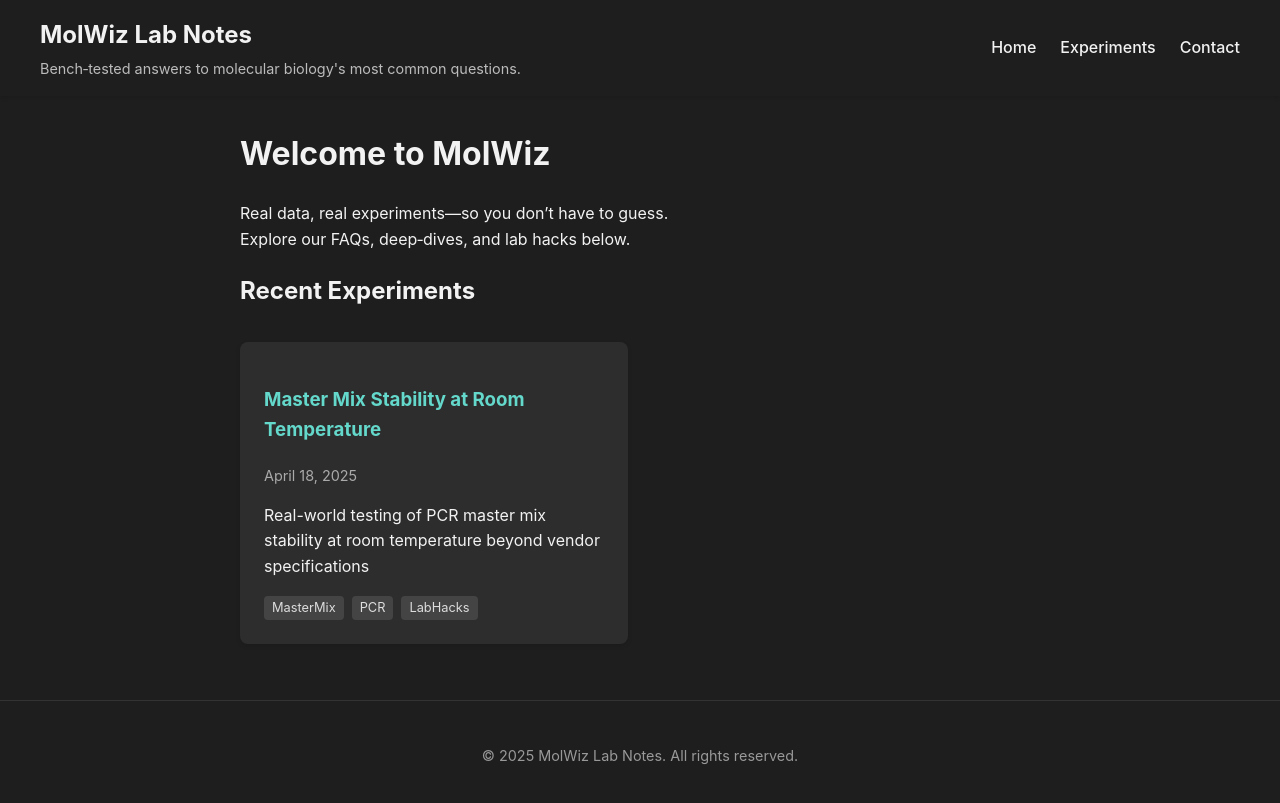
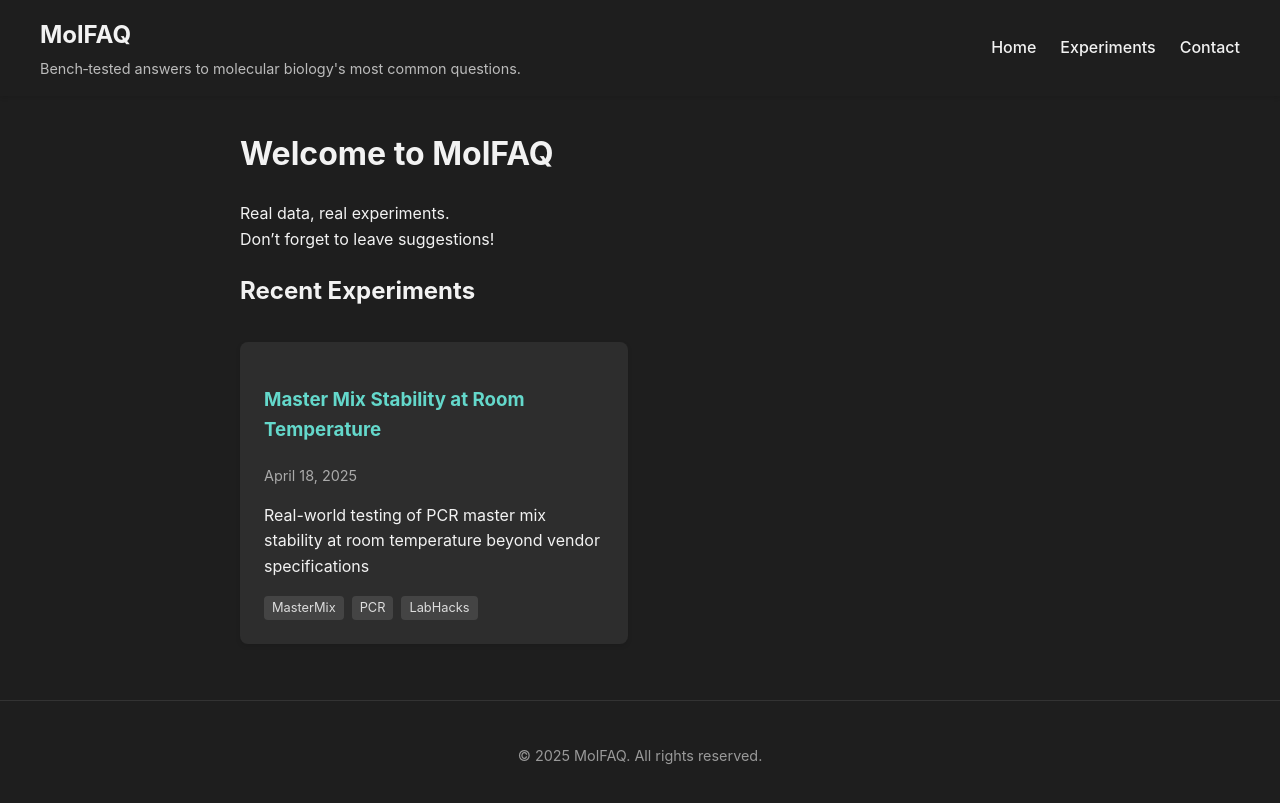
Before and after one commit to DylanCosto/DylanCosto.github.io, a Jekyll site: the page built from index.md, in a window 1280 px wide. Shown: the top 803 px of the page. Built offline with Jekyll 4.4.1, drawn with Linux system fonts in a browser that asks for light colours.

Commit message:
Title change, plus text

```diff
--- a/_config.yml
+++ b/_config.yml
@@ -1,6 +1,6 @@
 # _config.yml
 
-title: "MolWiz Lab Notes"
+title: "MolFAQ"
 description: "Bench‑tested answers to molecular biology's most common questions."
 url: "https://dylancosto.github.io" # Add your actual domain
 baseurl: ""
--- a/index.md
+++ b/index.md
@@ -4,10 +4,10 @@ layout: default
 permalink: /
 ---
 
-# Welcome to MolWiz
+# Welcome to MolFAQ
 
-Real data, real experiments—so you don't have to guess.
-Explore our FAQs, deep‑dives, and lab hacks below.
+Real data, real experiments.
+Don't forget to leave suggestions!
 
 ## Recent Experiments
 
```
